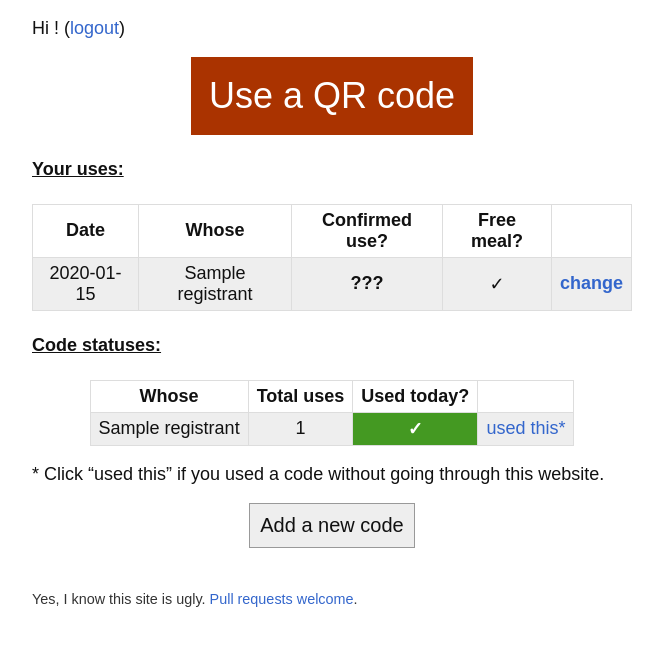
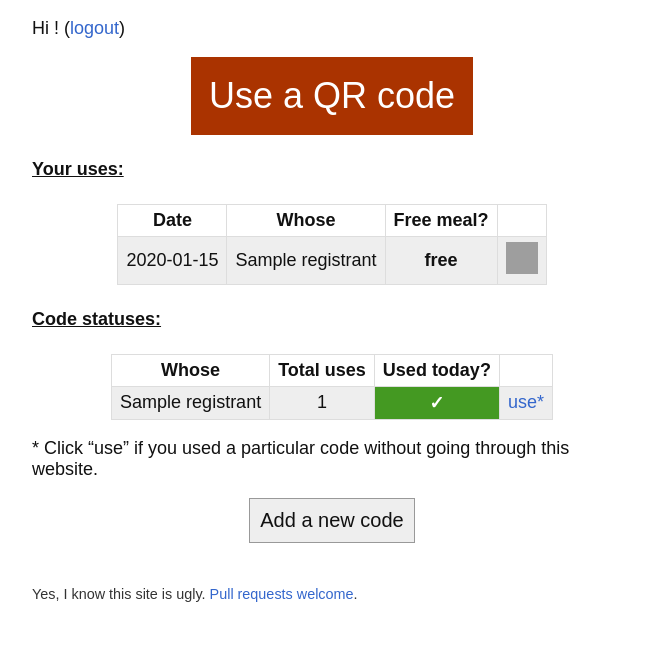
Before and after one commit to djsutherland/chips-with-friends, a Flask app: template chip_friends/templates/index.html in a window 1280 px wide. Shown: the top 646 px of the page, without its empty margins (308-971 px from the left). Run offline with Flask 2, Linux system fonts and the light colour scheme; the template is opened without the code that fills it: most values are stand-ins (such as "Sample title", 1, 10 or a date in 2020); grey boxes are pictures that could not be loaded.

Commit message:
Condensed info on table on main page

```diff
--- a/chip_friends/templates/index.html
+++ b/chip_friends/templates/index.html
@@ -56,7 +56,6 @@
 <tr>
 <th>Date</th>
 <th>Whose</th>
-<th>Confirmed use?</th>
 <th>Free meal?</th>
 <th> </th>
 </tr>
@@ -66,9 +65,8 @@
 <tr class="{% if use.confirmed == true %}confirmed{% elif use.confirmed == false %}canceled{% else %}unknown{% endif %}">
 <td class="date">{{ use.when.strftime("%m/%d") }}</td>
 <td class="name">{{ use.qr_code.registrant }}</td>
-<td class="status">{% if use.confirmed == true %}✓{% elif use.confirmed == false %}×{% else %}???{% endif %}</td>
-<td class="redeemed">{% if use.redeemed_free %}✓{% else %}-{% endif %}</td>
-<td class="update"><a href="{{ url_for('use', use_id=use.id) }}">change</a></td>
+<td class="status">{% if use.redeemed_free %}free{% elif use.confirmed == true %}paid{% else %}???{% endif %}</td>
+<td class="update"><a href="{{ url_for('use', use_id=use.id) }}"><img src="{{ url_for('static', filename='pencil.png') }}" alt="edit this entry" height="32" width="32"></a></td>
 </tr>
 {% endfor %}
 </tbody>
@@ -93,12 +91,12 @@
   <td class="registrant">{{ qr.registrant }}</td>
   <td class="total-uses">{{ qr.total_uses() }}</td>
   <td class="used-today {% if qr.used_today() %}used{% else %}unused{% endif %}">{% if qr.used_today() %}✓{% else %}×{% endif %}</td>
-  <td class="used-this"><a href="{{ url_for('use_specific', qr_id=qr.id) }}">used this*</a></td>
+  <td class="used-this"><a href="{{ url_for('use_specific', qr_id=qr.id) }}">use*</a></td>
 </tr>
 {% endfor %}
 </tbody>
 </table>
-<p>* Click “used this” if you used a code without going through this website.</p>
+<p>* Click “use” if you used a particular code without going through this website.</p>
 
 <p><form action="{{ url_for('new_card') }}" method="GET"><input type="submit" value="Add a new code" id="new-card" /></form></p>
 
--- a/chip_friends/templates/use.html
+++ b/chip_friends/templates/use.html
@@ -30,7 +30,7 @@
 
 <p>The phone number is {{ use.qr_code.phone }} if they ask for that instead.</p>
 
-<p><b>Come back here</b> to confirm if you used the card, and whether you got a free meal (which still counts as a use!):</p>
+<p><b>Come back here</b> to confirm if you used the code, and whether you got a free meal (which still counts as a use!):</p>
 
 <form action="{{ url_for('use_confirm', use_id=use.id, redeemed_free=0) }}" method="POST">
   <input type="submit" value="I paid for my meal" />
```
